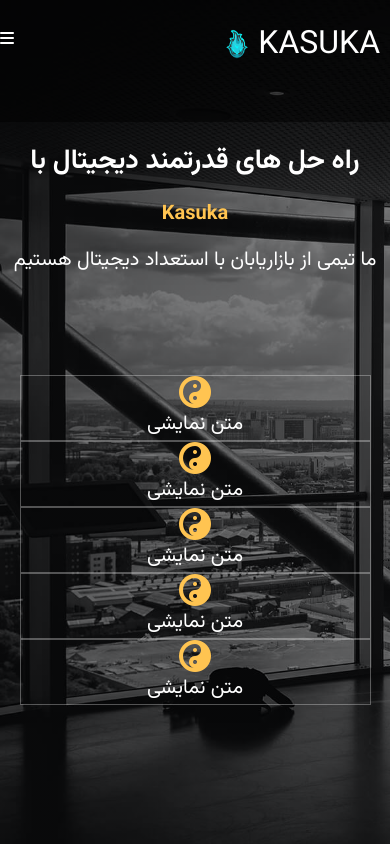
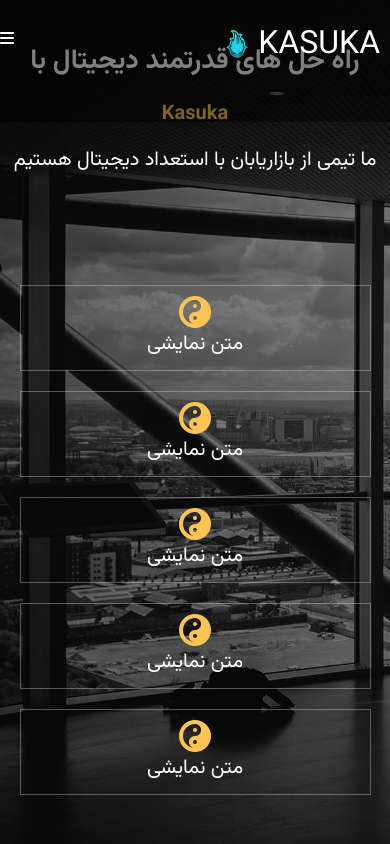
Before and after one commit to farjad12345/ProjectOne, a React (Create React App) app: page / in a window 390 px wide. Shown: the top 844 px of the page. Built offline with nearby package versions, Linux system fonts and the light colour scheme.

Commit message:
Update Responsive new.css

```diff
--- a/src/Responsive.css
+++ b/src/Responsive.css
@@ -151,8 +151,8 @@ height: auto;
 
 }
     .hero-bottom-box{
- padding: 0px !important;
- margin: 0px !important;
+ padding: 10px !important;
+ margin: 10px 0 !important;
 display: flex  !important;
 flex-direction: column  !important;
 }
```
